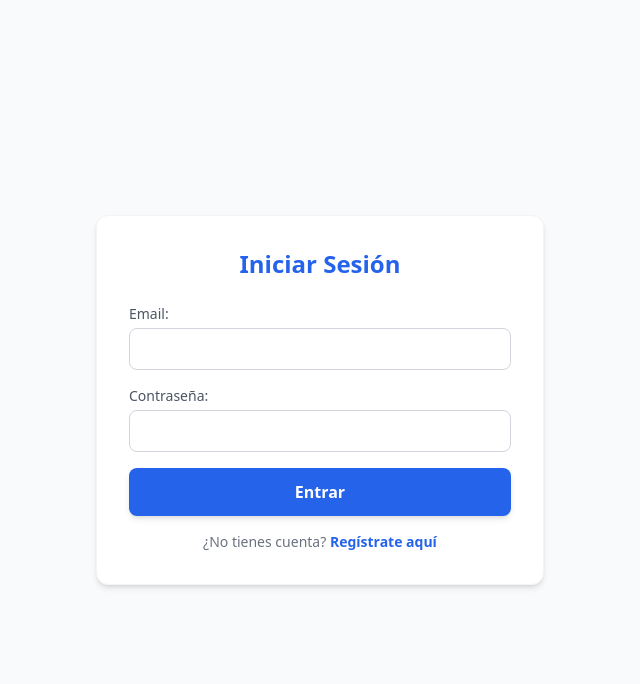
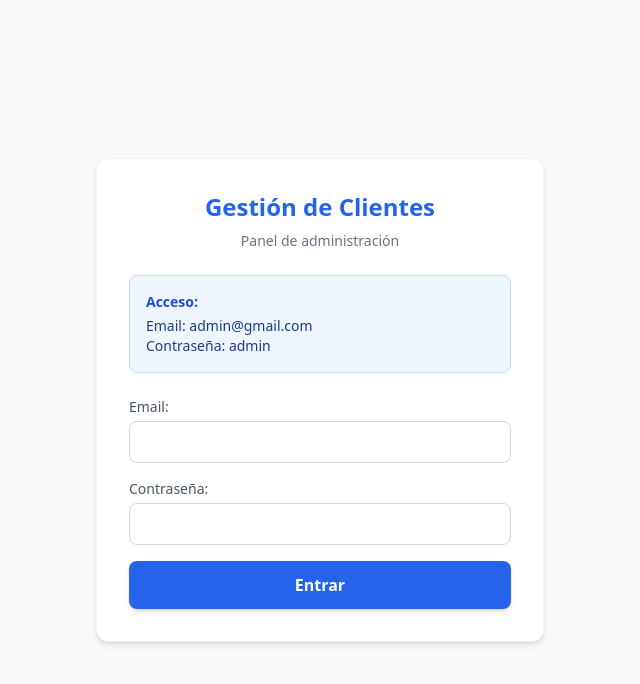
Before and after one commit to LuisClemente00/pu, a Flask app: page /login in a window 1280 px wide. Shown: the top 684 px of the page, without its empty margins (320-960 px from the left). Run offline with Flask 3, Linux system fonts and the light colour scheme; some libraries are stand-ins or nearby versions.

Commit message:
Ultimos retoques

```diff
--- a/app.py
+++ b/app.py
@@ -37,25 +37,14 @@ class Cliente(db.Model):
 with app.app_context():
     db.create_all()
 
-# --- RUTAS DE AUTENTICACIÓN ---
-@app.route('/registro', methods=['GET', 'POST'])
-def registro():
-    if request.method == 'POST':
-        email = request.form['email']
-        password = request.form['password']
-
-        usuario_existente = Usuario.query.filter_by(email=email).first()
-        if usuario_existente:
-            flash('El correo ya está registrado.', 'error')
-            return redirect(url_for('registro'))
-
-        hashed_password = generate_password_hash(password, method='pbkdf2:sha256')
-        nuevo_usuario = Usuario(email=email, password=hashed_password)
-        db.session.add(nuevo_usuario)
+    # Crear un usuario administrador por defecto si no existe ninguno
+    if not Usuario.query.first():
+        hashed_password = generate_password_hash('PasswordSegura123', method='pbkdf2:sha256')
+        admin = Usuario(email='admin@gmail.com', password=hashed_password)
+        db.session.add(admin)
         db.session.commit()
 
-        return redirect(url_for('login'))
-    return render_template('registro.html')
+# --- RUTAS DE AUTENTICACIÓN ---
 
 @app.route('/login', methods=['GET', 'POST'])
 def login():
@@ -123,17 +112,28 @@ def editar_cliente(id):
         return redirect(url_for('home'))
     return render_template('editar.html', cliente=cliente)
 
+import io
+
 @app.route('/exportar')
 @login_required
 def exportar_csv():
-    def generar():
-        yield 'NIF,Nombre,Email,Telefono,Descuento\n'
-        clientes = Cliente.query.all()
-        for c in clientes:
-            yield f'{c.nif},{c.nombre},{c.email},{c.telefono},{c.descuento}%\n'
+    output = io.StringIO()
+    writer = csv.writer(output)
 
+    # Escribir la cabecera
+    writer.writerow(['NIF', 'Nombre', 'Email', 'Telefono', 'Descuento'])
+
+    # Obtener todos los clientes de la base de datos
+    clientes = Cliente.query.all()
+
+    # Escribir cada cliente en una fila
+    for c in clientes:
+        writer.writerow([c.nif, c.nombre, c.email, c.telefono, f"{c.descuento}%"])
+
+    # Preparar la respuesta para descargar
+    output.seek(0)
     return Response(
-        generar(),
+        output.getvalue(),
         mimetype='text/csv',
         headers={"Content-Disposition": "attachment; filename=clientes.csv"}
     )
--- a/templates/login.html
+++ b/templates/login.html
@@ -8,7 +8,26 @@
 </head>
 <body class="bg-gray-50 flex items-center justify-center min-h-screen">
     <div class="bg-white p-8 rounded-xl shadow-md w-full max-w-md border border-gray-100">
-        <h1 class="text-2xl font-bold text-blue-600 mb-6 text-center">Iniciar Sesión</h1>
+        <h1 class="text-2xl font-bold text-blue-600 mb-2 text-center">Gestión de Clientes</h1>
+        <p class="text-sm text-gray-500 text-center mb-6">Panel de administración</p>
+
+        <!-- Bloque para mostrar los avisos de error (si falla la contraseña) -->
+        {% with messages = get_flashed_messages(with_categories=true) %}
+            {% if messages %}
+                {% for category, message in messages %}
+                    <div class="mb-4 p-3 rounded-lg text-sm bg-red-50 border border-red-200 text-red-600 text-center font-medium">
+                        {{ message }}
+                    </div>
+                {% endfor %}
+            {% endif %}
+        {% endwith %}
+
+        <!-- Nota con las credenciales de prueba para el portafolio -->
+        <div class="mb-6 p-4 bg-blue-50 border border-blue-200 rounded-lg text-sm text-blue-900">
+            <p class="font-semibold mb-1 text-blue-700">Acceso:</p>
+            <p><span class="font-medium">Email:</span> admin@gmail.com</p>
+            <p><span class="font-medium">Contraseña:</span> admin</p>
+        </div>
 
         <form action="/login" method="POST" class="space-y-4">
             <div>
@@ -23,9 +42,6 @@
                 Entrar
             </button>
         </form>
-        <p class="text-sm text-center text-gray-500 mt-4">
-            ¿No tienes cuenta? <a href="/registro" class="text-blue-600 font-semibold hover:underline">Regístrate aquí</a>
-        </p>
     </div>
 </body>
 </html>
```
Also changed, not shown: templates/registro.html (deleted, +0 -31 lines).
